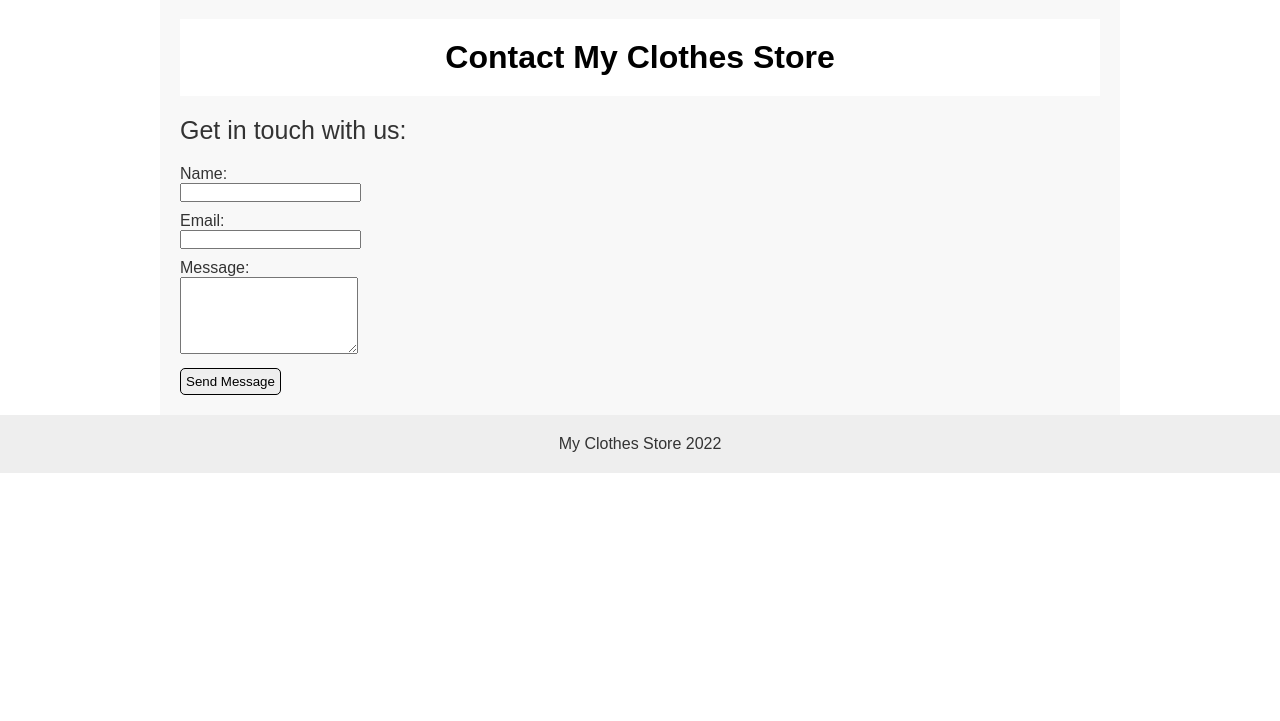
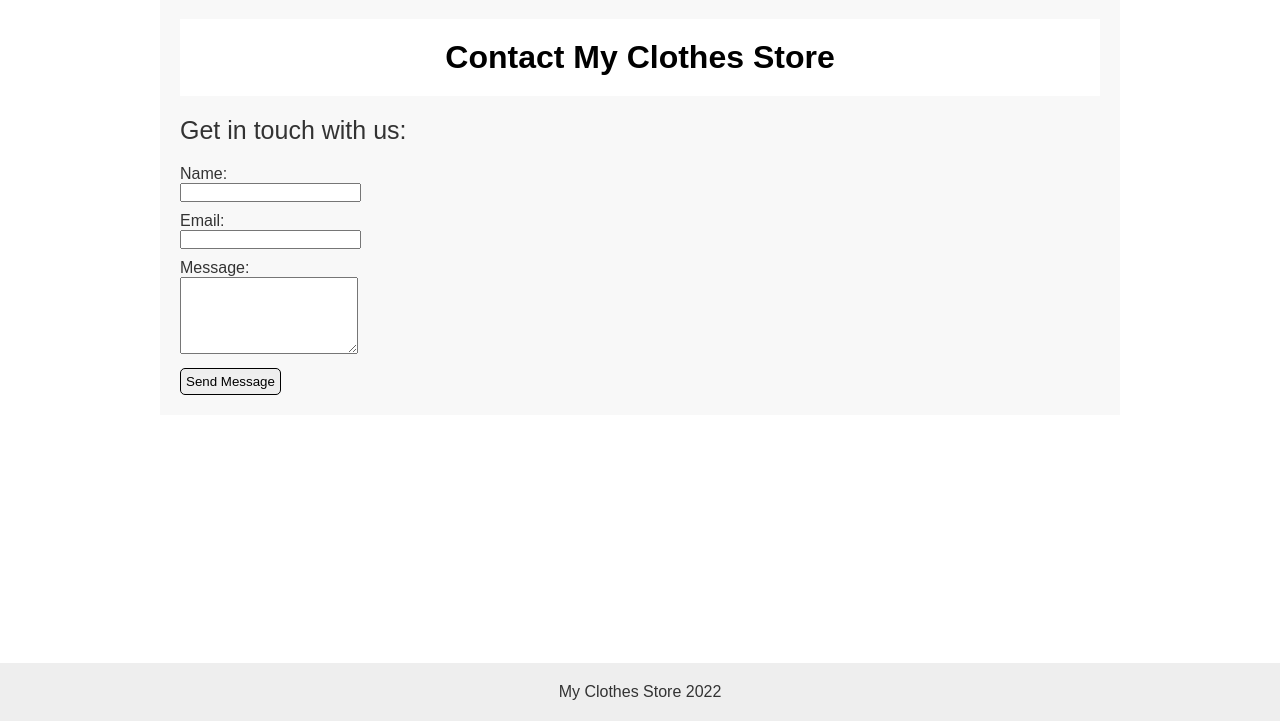
Before and after one commit to BananaBearGT/final-project, a PHP site: page /contact.php in a window 1280 px wide. Shown: the part 79-800 px from the top of the page. Run offline with PHP 8.4, Linux system fonts and the light colour scheme.

Commit message:
Update style.css

```diff
--- a/style.css
+++ b/style.css
@@ -83,6 +83,9 @@ footer {
   background-color: #eee;
   padding: 20px;
   text-align: center;
+  position: absolute;
+  bottom: 0px;
+  width: 100%;
 }
 
 /* General styling */
```
